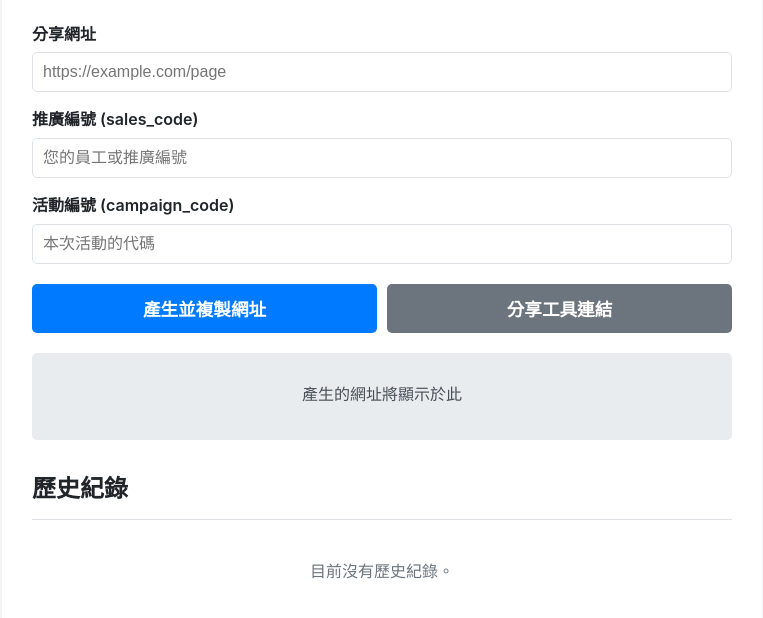
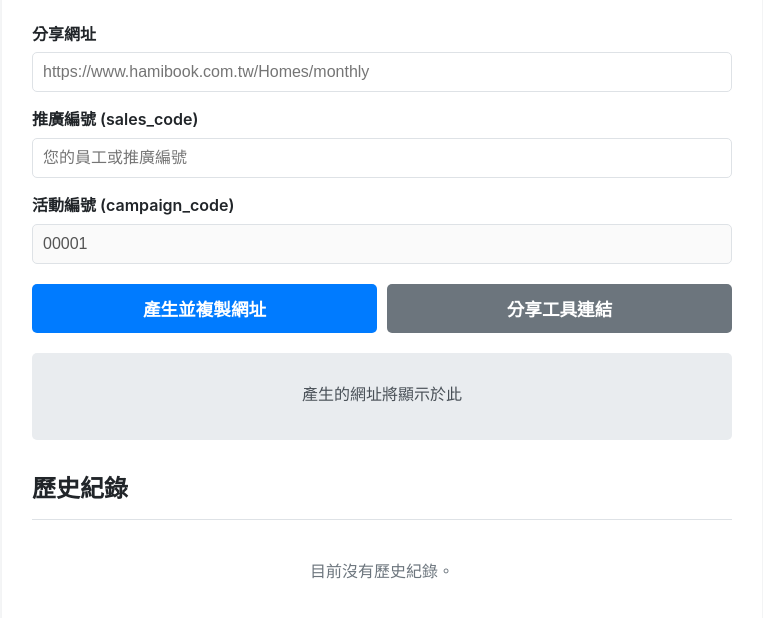
Before and after one commit to ts01000884/SheTool, a plain HTML site: page url-generator/index.html in a window 1280 px wide. Shown: the part 146-764 px from the top of the page, without its empty margins (258-1021 px from the left). Drawn offline with Linux system fonts and the light colour scheme.

Commit message:
更新推廣網址產生器的表單，新增預設推廣編號及修改活動編號的輸入框屬性

```diff
--- a/url-generator/index.html
+++ b/url-generator/index.html
@@ -18,15 +18,15 @@
             <form id="url-generator-form">
                 <div class="form-group">
                     <label for="target-url">分享網址</label>
-                    <input type="url" id="target-url" placeholder="https://example.com/page" required>
+                    <input type="url" id="target-url" placeholder="https://www.hamibook.com.tw/Homes/monthly" required>
                 </div>
                 <div class="form-group">
                     <label for="sales-code">推廣編號 (sales_code)</label>
-                    <input type="text" id="sales-code" placeholder="您的員工或推廣編號">
+                    <input type="text" id="sales-code" placeholder="您的員工或推廣編號" required>
                 </div>
                 <div class="form-group">
                     <label for="campaign-code">活動編號 (campaign_code)</label>
-                    <input type="text" id="campaign-code" placeholder="本次活動的代碼">
+                    <input type="text" id="campaign-code" placeholder="本次活動的代碼" disabled>
                 </div>
                 <div class="form-buttons">
                     <button type="submit" id="generate-btn">產生並複製網址</button>
--- a/url-generator/script.js
+++ b/url-generator/script.js
@@ -31,7 +31,7 @@ document.addEventListener('DOMContentLoaded', () => {
         salesCodeInput.value = localStorage.getItem(SALES_CODE_KEY) || '';
     }
     if (!campaignCodeInput.value) {
-        campaignCodeInput.value = localStorage.getItem(CAMPAIGN_CODE_KEY) || '';
+        campaignCodeInput.value = localStorage.getItem(CAMPAIGN_CODE_KEY) || '00001';
     }
 
 
```
